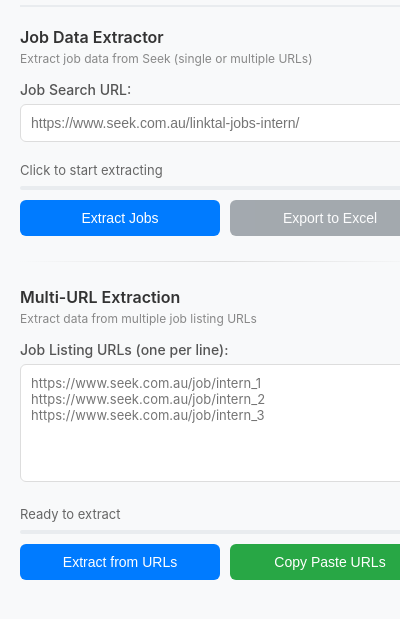
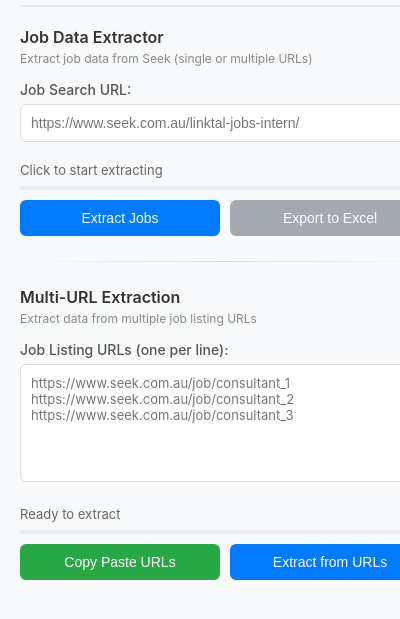
Before and after one commit to Marcuswong0327/client-mapping-tool, a browser extension: page popup.html in a window 400 px wide. Both pictures are taken after a click on the button "Job Extractor". Shown: the part 97-716 px from the top of the page. Drawn offline with Linux system fonts and the light colour scheme.

Commit message:
Change position of copy button in multiple url section

```diff
--- a/popup.css
+++ b/popup.css
@@ -116,6 +116,9 @@
     border-radius: 6px;
     font-size: 14px;
     font-weight: 500;
+}
+
+p{
     cursor: pointer;
     transition: all 0.2s;
 }
--- a/popup.html
+++ b/popup.html
@@ -21,7 +21,7 @@
             <button class="tool-btn" data-tool="data-enricher">Data Enricher</button>
         </div>
 
-        <!-- Copy URLs Tool -->
+        <!-- Copy URLs Tool >
         <div id="copy-urls-tool" class="tool-section active">
             <div class="section-header">
                 <h3>Copy URLs Tool</h3>
@@ -44,7 +44,7 @@
             </div>
         </div>
 
-        <!-- Job Data Extractor Tool -->
+        < !-- Job Data Extractor Tool -->
         <div id="job-extractor-tool" class="tool-section">
             <div class="section-header">
                 <h3>Job Data Extractor</h3>
@@ -70,6 +70,8 @@
 
             <div class="divider"></div>
 
+            <!-- Multi-URl Extraction -->
+
             <div class="multi-url-section">
                 <div class="section-header">
                     <h3>Multi-URL Extraction</h3>
@@ -78,9 +80,9 @@
 
                 <div class="input-section">
                     <label for="multiUrls">Job Listing URLs (one per line):</label>
-                    <textarea id="multiUrls" rows="6" placeholder="https://www.seek.com.au/job/intern_1
-https://www.seek.com.au/job/intern_2
-https://www.seek.com.au/job/intern_3"></textarea>
+                    <textarea id="multiUrls" rows="6" placeholder="https://www.seek.com.au/job/consultant_1
+https://www.seek.com.au/job/consultant_2
+https://www.seek.com.au/job/consultant_3"></textarea>
                 </div>
 
                 <div class="status-section">
@@ -92,8 +94,8 @@
                 </div>
 
                 <div class="button-section">
+                    <button id="copyPasteUrlsBtn" class="export-btn">Copy Paste URLs</button>
                     <button id="multiExtractBtn" class="extract-btn">Extract from URLs</button>
-                    <button id="copyPasteUrlsBtn" class="export-btn">Copy Paste URLs</button>
                 </div>
 
                 <div id="errorPreviewSection" class="error-preview-section" style="display: none;">
```
